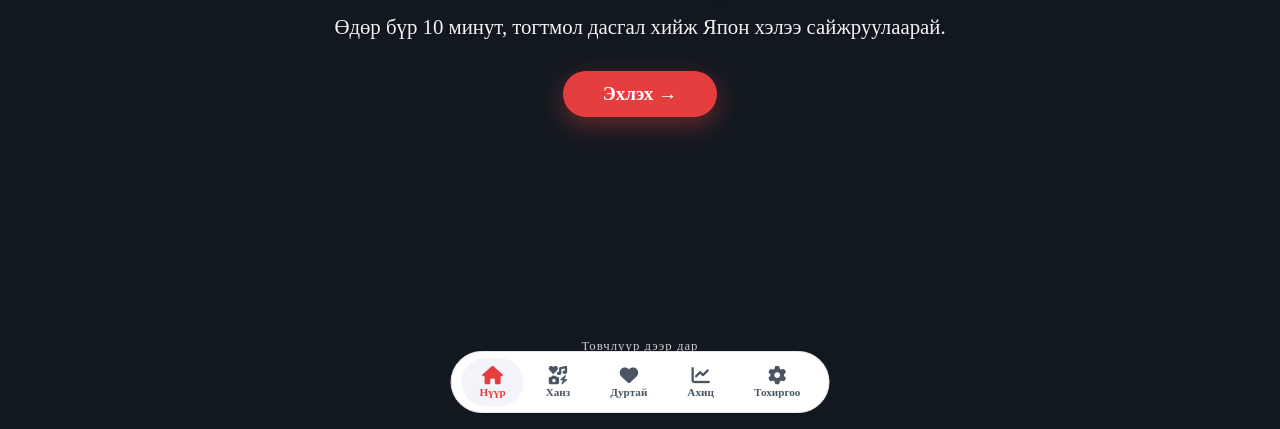
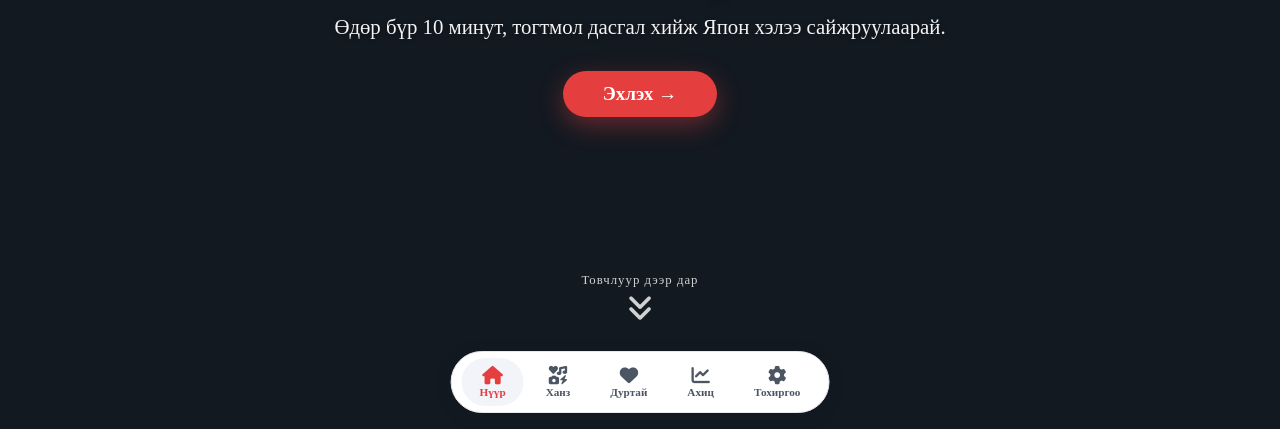
Before and after one commit to BaTo9/Japan-language, a plain HTML site: page index.html in a window 1280 px wide. Shown: the part 371-800 px from the top of the page. Drawn offline with nearby package versions, Linux system fonts and the light colour scheme.

Commit message:
Scroll товчлуурыг дээшлүүлэв (bottom: 96px) — нээгдэхэд шууд харагдана

```diff
--- a/style.css
+++ b/style.css
@@ -1082,7 +1082,7 @@ a{
 /* ===== SCROLL INDICATOR (Hero доорх сум) ===== */
 .scroll-indicator {
     position: absolute;
-    bottom: 30px;
+    bottom: 96px;
     left: 50%;
     transform: translateX(-50%);
     color: white;
@@ -2293,7 +2293,7 @@ hiragana KANA GRID 5 БАГАНА ===== */
 /* ===== SCROLL INDICATOR (Товч болгон) ===== */
 .scroll-indicator {
     position: absolute;
-    bottom: 30px;
+    bottom: 96px;
     left: 50%;
     transform: translateX(-50%);
     color: white;
```
